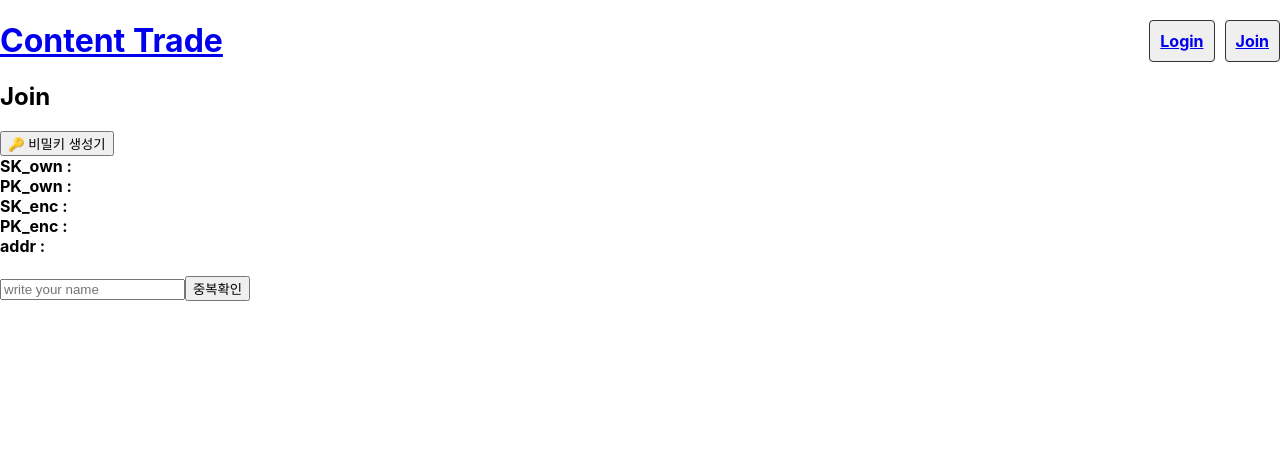
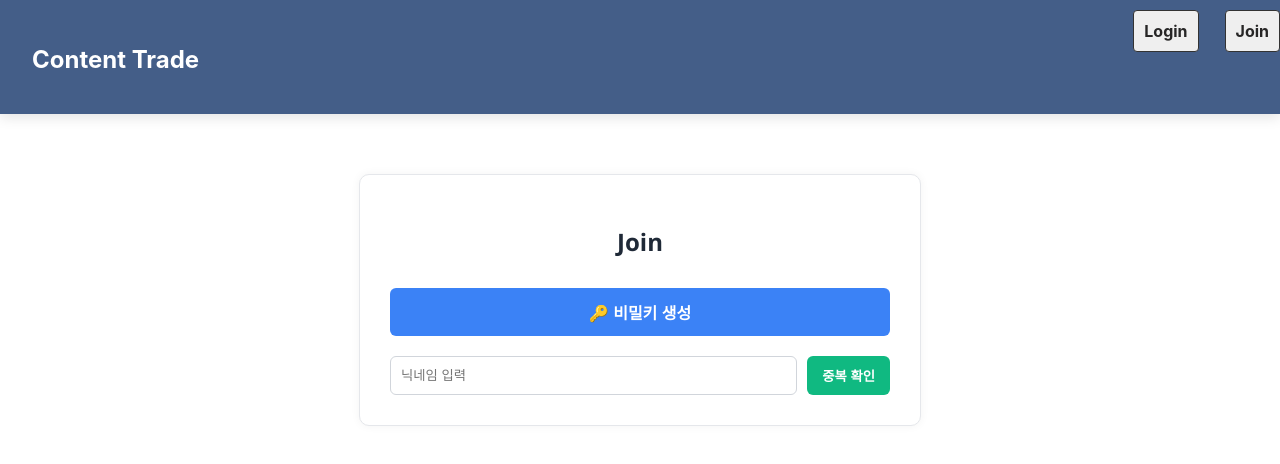
Before and after one commit to JeongWoo-Seo/contentTrade, a React (Create React App) app in the folder front/: page /join in a window 1280 px wide. Shown: the top 464 px of the page. Built offline with nearby package versions, Linux system fonts and the light colour scheme.

Commit message:
add front styles

```diff
--- a/front/src/componet/Header.js
+++ b/front/src/componet/Header.js
@@ -1,15 +1,16 @@
-import { Link } from "react-router-dom"
+import { Link } from "react-router-dom";
+import "../styles/Header.css"; // CSS 파일 임포트
 
-export default function Header(){
-    return (
-        <div className="header">
-            <h1>
-                <Link to='/'>Content Trade</Link>
-            </h1>
-            <div className='menu'>
-                <Link to='/login' className='link'>Login</Link>
-                <Link to='/join' className='link'>Join</Link>
-            </div>
-        </div>
-    )
+export default function Header() {
+  return (
+    <header className="header">
+      <h1 className="logo">
+        <Link to="/">Content Trade</Link>
+      </h1>
+      <nav className="menu">
+        <Link to="/login" className="link">Login</Link>
+        <Link to="/join" className="link">Join</Link>
+      </nav>
+    </header>
+  );
 }
--- a/front/src/componet/Home.js
+++ b/front/src/componet/Home.js
@@ -1,18 +1,18 @@
 import { Link } from "react-router-dom";
+import "../styles/Home.css";
 
 export default function Home() {
   return (
-    <div>
-      <ul className='list'>
-        <li>
-          <Link to="/content_regist">Content Register</Link>
-        </li>
-      </ul>
-      <ul className='list'>
-        <li>
-        <Link to="/content_list">Content List</Link>
-        </li>
-      </ul>
+    <div className="home-container">
+      <div className="menu-box">
+        <h2 className="menu-title">📚 콘텐츠 메뉴</h2>
+        <Link to="/content_regist" className="menu-link">
+          Content Register
+        </Link>
+        <Link to="/content_list" className="menu-link">
+          Content List
+        </Link>
+      </div>
     </div>
-  )
+  );
 }
--- a/front/src/componet/user/DataList.js
+++ b/front/src/componet/user/DataList.js
@@ -1,10 +1,17 @@
-export default function DataList(){
+import httpCli from "../../utils/http.js";
+
+export default function DataList() {
 
 
     return (
         <div>
             <h2>Content List</h2>
+            <table>
+                <tbody>
 
+                </tbody>
+            </table>
         </div>
+
     )
 }
--- a/front/src/componet/user/Join.js
+++ b/front/src/componet/user/Join.js
@@ -1,43 +1,52 @@
 import { useState } from 'react';
 import { useNavigate } from "react-router-dom";
-import UserKey from '../../wallet/keyStruct'
+import UserKey from '../../wallet/keyStruct';
 import httpCli from '../../utils/http';
 import mimc from '../../crypto/mimc';
 import types from '../../utils/types';
-
+import '../../styles/Join.css';
 
 export default function Join() {
   const mimc7 = new mimc.MiMC7();
   const [key, setKey] = useState(null);
-    const [nickname, setNickname] = useState(null);
+  const [nickname, setNickname] = useState('');
   const [deduplication, setDeduplication] = useState(false);
   const navigate = useNavigate();
 
-    const onClickSkOwnGen = async (e) => {
-        //key gen
+  const onClickSkOwnGen = () => {
     const userKey = UserKey.keyGen();
     setKey(userKey.toObject());
-
-        alert("Secret Key를 반드시 기억하세요!")
-        alert('0x' + userKey.skOwn);
-        setNickname(null);
+    alert("Secret Key를 반드시 기억하세요!\n\n" + '0x' + userKey.skOwn);
+    setNickname('');
     setDeduplication(false);
   };
 
-    const onChangeNickname = async (e) => {
+  const onChangeNickname = (e) => {
     setNickname(e.target.value);
     setDeduplication(false);
   };
 
-    const onClickDeduplication = async (e) => {
+  const onClickDeduplication = async () => {
+    if (!nickname.trim()) {
+      alert("닉네임을 입력해주세요.");
+      return;
+    }
+
     const res = await httpCli.get(`/user/join/check/nickname/${nickname}`);
-        if(!res.data){ alert("id already exsist! 😭"); return; }
-        else{ alert(` you can use "${nickname}"`); }
-
+    if (!res.data) {
+      alert("이미 사용 중인 닉네임입니다.");
+    } else {
+      alert(`사용 가능한 닉네임입니다: "${nickname}"`);
       setDeduplication(true);
+    }
   };
 
-    const onClickJoin = async (e) => {
+  const onClickJoin = async () => {
+    if (!key || !nickname || !deduplication) {
+      alert("모든 항목을 입력하고 중복 확인을 완료해주세요.");
+      return;
+    }
+
     const userData = {
       loginTk: mimc7.hash(key.skOwn, types.asciiToHex('login')),
       nickname: nickname,
@@ -45,51 +54,47 @@ export default function Join() {
       pkOwn: key.pkOwn,
       pkEnc: key.pkEnc,
       addr: key.ena
-        }
-        httpCli.post("/user/join/join/", userData).then(res => {
-            if (res.data["flag"] === false) {
-                alert("이미가입되었거나 올바르지 않은 주소입니다.");
+    };
+
+    const res = await httpCli.post("/user/join/join/", userData);
+    if (!res.data.flag) {
+      alert("가입 실패: 이미 가입된 계정이거나 잘못된 주소입니다.");
       return;
     }
-            alert("가입완료");
-            // console.log(res.data['receipt']['blockHash'], res.data['receipt']['transactionHash'])
-            // alert("sucess Join" + "\n\nblockHash : " + res.data['receipt']['blockHash'] +
-            //     "\ntxHash : " + res.data['receipt']['transactionHash'] + '\n');
-            // sessionStorage.removeItem('key');
-            navigate(`/`);
-        });
 
+    alert("가입이 완료되었습니다.");
+    navigate('/');
   };
 
   return (
-        <div className='Card'>
+    <div className="join-container">
       <h2>Join</h2>
-            {
-                <div>
-                    <button className='buttonStyle' onClick={onClickSkOwnGen}> 🔑 비밀키 생성기 </button><br />
 
-                    <div className='paragraph'>
-                        <strong> SK_own : {!key ? '' : '0x' + key.skOwn}</strong><br />
-                        <strong> PK_own : {!key ? '' : '0x' + key.pkOwn}</strong><br />
-                        <strong> SK_enc : {!key ? '' : '0x' + key.skEnc}</strong><br />
-                        <strong> PK_enc : {!key ? '' : '0x' + key.pkEnc}</strong><br />
-                        <strong> addr  : {!key ? '' : ' 0x' + key.ena}</strong><br /><br />
+      <button className="join-button" onClick={onClickSkOwnGen}>🔑 비밀키 생성</button>
+
+      {key && (
+        <div className="key-info">
+          <p><strong>SK_own:</strong> 0x{key.skOwn}</p>
+          <p><strong>PK_own:</strong> 0x{key.pkOwn}</p>
+          <p><strong>SK_enc:</strong> 0x{key.skEnc}</p>
+          <p><strong>PK_enc:</strong> 0x{key.pkEnc}</p>
+          <p><strong>Addr:</strong> 0x{key.ena}</p>
+        </div>
+      )}
+
+      <div className="nickname-section">
+        <input
+          type="text"
+          value={nickname}
+          onChange={onChangeNickname}
+          placeholder="닉네임 입력"
+        />
+        <button className="check-button" onClick={onClickDeduplication}>중복 확인</button>
       </div>
 
-                    <div>
-                        <input type='text' className='text' onChange={onChangeNickname} placeholder='write your name'></input>
-                        <button className='buttonStyle' onClick={onClickDeduplication}>중복확인</button><br />
-                    </div>
-                    <br />
-                    {
-                        deduplication ?
-                            <div>
-                                <button className='buttonStyle' onClick={onClickJoin}>JOIN</button>
-                            </div>
-                            : <div><br /><br /></div>
-                    }
-                </div>
-            }
+      {deduplication && (
+        <button className="join-button" onClick={onClickJoin}>가입하기</button>
+      )}
     </div>
   );
 }
--- a/front/src/componet/user/RegistData.js
+++ b/front/src/componet/user/RegistData.js
@@ -67,11 +67,8 @@ export default function RegistData() {
                     alert('fail.')
                     setLoading(false);
                 }
-                console.log(res)
                 alert('데이터 등록이 완료되었습니다.')
                 //console.log(res.data);
-                //console.log(res.data.receipt);
-                //console.log(res.data.proof);
 
                 //setHCt(res.data.h_ct);
                 //setProof(res.data.proof)
--- /dev/null
+++ b/front/src/styles/Header.css
@@ -0,0 +1,36 @@
+/* Header 전체 영역 */
+.header {
+    display: flex;
+    justify-content: space-between;
+    align-items: center;
+    background-color: #445e88; /* 진한 네이비 */
+    padding: 16px 32px;
+    color: #ffffff;
+    box-shadow: 0 4px 12px rgba(0, 0, 0, 0.1);
+  }
+
+  /* 로고 스타일 */
+  .logo a {
+    font-size: 24px;
+    font-weight: bold;
+    text-decoration: none;
+    color: #ffffff;
+  }
+
+  /* 메뉴 영역 */
+  .menu {
+    display: flex;
+    gap: 16px;
+  }
+
+  /* 메뉴 링크 스타일 */
+  .link {
+    color: #272626;
+    font-weight: 500;
+    text-decoration: none;
+    transition: color 0.3s ease;
+  }
+
+  .link:hover {
+    color: #60a5fa; /* 밝은 파란색 */
+  }
--- /dev/null
+++ b/front/src/styles/Home.css
@@ -0,0 +1,44 @@
+/* 전체 배경 및 중앙 정렬 */
+.home-container {
+    min-height: 100vh;
+    background-color: #f3f4f6;
+    display: flex;
+    justify-content: center;
+    align-items: center;
+  }
+
+  /* 메뉴 박스 디자인 */
+  .menu-box {
+    background-color: #ffffff;
+    padding: 40px 30px;
+    border-radius: 16px;
+    box-shadow: 0 12px 30px rgba(0, 0, 0, 0.1);
+    width: 100%;
+    max-width: 350px;
+    text-align: center;
+  }
+
+  /* 제목 */
+  .menu-title {
+    font-size: 24px;
+    font-weight: bold;
+    color: #333333;
+    margin-bottom: 24px;
+  }
+
+  /* 메뉴 버튼 링크 */
+  .menu-link {
+    display: block;
+    background-color: #3b82f6;
+    color: #ffffff;
+    padding: 14px 0;
+    border-radius: 10px;
+    text-decoration: none;
+    font-weight: 500;
+    margin: 12px 0;
+    transition: background-color 0.3s ease;
+  }
+
+  .menu-link:hover {
+    background-color: #2563eb;
+  }
--- /dev/null
+++ b/front/src/styles/Join.css
@@ -0,0 +1,70 @@
+.join-container {
+    max-width: 500px;
+    margin: 60px auto;
+    padding: 30px;
+    border: 1px solid #e5e7eb;
+    border-radius: 10px;
+    background-color: #fff;
+    box-shadow: 0 0 10px rgba(0, 0, 0, 0.05);
+    font-family: 'Segoe UI', sans-serif;
+  }
+
+  h2 {
+    text-align: center;
+    margin-bottom: 30px;
+    color: #1f2937;
+  }
+
+  .join-button {
+    display: block;
+    width: 100%;
+    margin-top: 10px;
+    padding: 12px;
+    background-color: #3b82f6;
+    color: white;
+    border: none;
+    border-radius: 6px;
+    font-size: 16px;
+    font-weight: bold;
+    cursor: pointer;
+    transition: background 0.3s ease;
+  }
+
+  .join-button:hover {
+    background-color: #2563eb;
+  }
+
+  .key-info {
+    margin-top: 20px;
+    background: #f3f4f6;
+    padding: 15px;
+    border-radius: 8px;
+    font-size: 14px;
+  }
+
+  .nickname-section {
+    margin-top: 20px;
+    display: flex;
+    gap: 10px;
+  }
+
+  .nickname-section input {
+    flex: 1;
+    padding: 10px;
+    border: 1px solid #d1d5db;
+    border-radius: 6px;
+  }
+
+  .check-button {
+    padding: 10px 15px;
+    background-color: #10b981;
+    color: white;
+    border: none;
+    border-radius: 6px;
+    cursor: pointer;
+    font-weight: bold;
+  }
+
+  .check-button:hover {
+    background-color: #059669;
+  }
--- /dev/null
+++ b/front/src/styles/Login.css
@@ -0,0 +1,51 @@
+.login-container {
+    max-width: 400px;
+    margin: 80px auto;
+    padding: 40px;
+    border: 1px solid #e5e7eb;
+    border-radius: 10px;
+    box-shadow: 0 4px 12px rgba(0, 0, 0, 0.05);
+    background-color: #fff;
+    font-family: 'Segoe UI', sans-serif;
+  }
+
+  .login-form {
+    display: flex;
+    flex-direction: column;
+  }
+
+  .input-group {
+    margin-bottom: 20px;
+  }
+
+  .input-group label {
+    display: block;
+    margin-bottom: 8px;
+    font-weight: 600;
+    color: #374151;
+  }
+
+  .input-group input {
+    width: 100%;
+    padding: 10px;
+    border: 1px solid #d1d5db;
+    border-radius: 5px;
+    font-size: 16px;
+  }
+
+  .login-button {
+    padding: 12px;
+    background-color: #2563eb;
+    color: white;
+    border: none;
+    border-radius: 6px;
+    font-size: 16px;
+    font-weight: 600;
+    cursor: pointer;
+    transition: background-color 0.3s ease;
+  }
+
+  .login-button:disabled {
+    background-color: #93c5fd;
+    cursor: not-allowed;
+  }
```
Also changed, not shown: front/src/componet/LoadingPage.js (+27 -7 lines), front/src/componet/user/Login.js (+42 -35 lines). Lines whose indentation alone changed are shown as unchanged.
